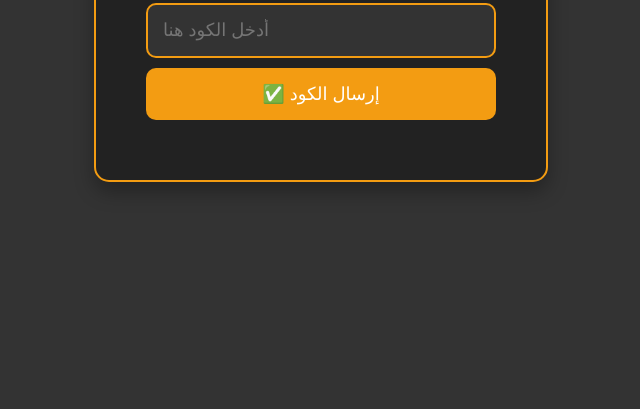
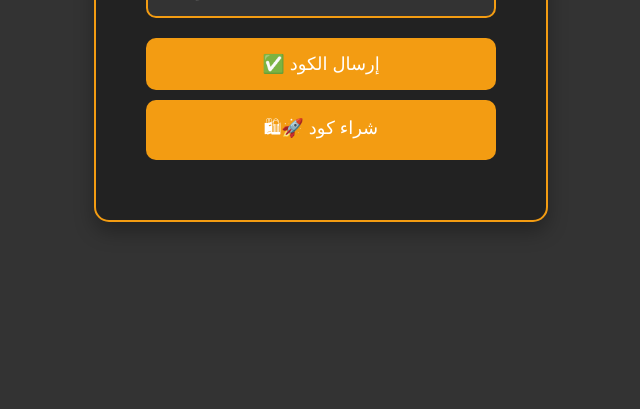
Before and after one commit to mohmedd0/tiktok, a plain HTML site: page index.html in a window 1280 px wide. Shown: the part 391-800 px from the top of the page, without its empty margins (319-959 px from the left). Drawn offline with Linux system fonts and the light colour scheme.

Commit message:
Update index.html

```diff
--- a/index.html
+++ b/index.html
@@ -10,6 +10,7 @@
             background: #333; /* أسود غامق */
             height: 100vh;
             display: flex;
+            flex-direction: column;
             justify-content: center;
             align-items: center;
             margin: 0;
@@ -50,6 +51,7 @@
         button {
             width: 100%;
             padding: 15px;
+            margin-top: 10px;
             background: #f39c12; /* أصفر */
             color: white;
             border: none;
@@ -81,6 +83,7 @@
         <h2>🌐 أدخل الكود الخاص بك 📲</h2>
         <input type="text" id="codeInput" placeholder="أدخل الكود هنا">
         <button onclick="submitCode()">✅ إرسال الكود</button>
+        <button onclick="buyCode()">🛍🚀 شراء كود</button>
         <div id="message" class="message"></div>
     </div>
 
@@ -123,6 +126,13 @@
                 }, 2000);
             }
         }
+
+        function buyCode() {
+            const phoneNumber = "+201129512038";
+            const message = encodeURIComponent("مرحبًا، أريد شراء كود 🚀");
+            const whatsappUrl = `https://wa.me/${phoneNumber}?text=${message}`;
+            window.open(whatsappUrl, "_blank");
+        }
     </script>
 </body>
 </html>
```
